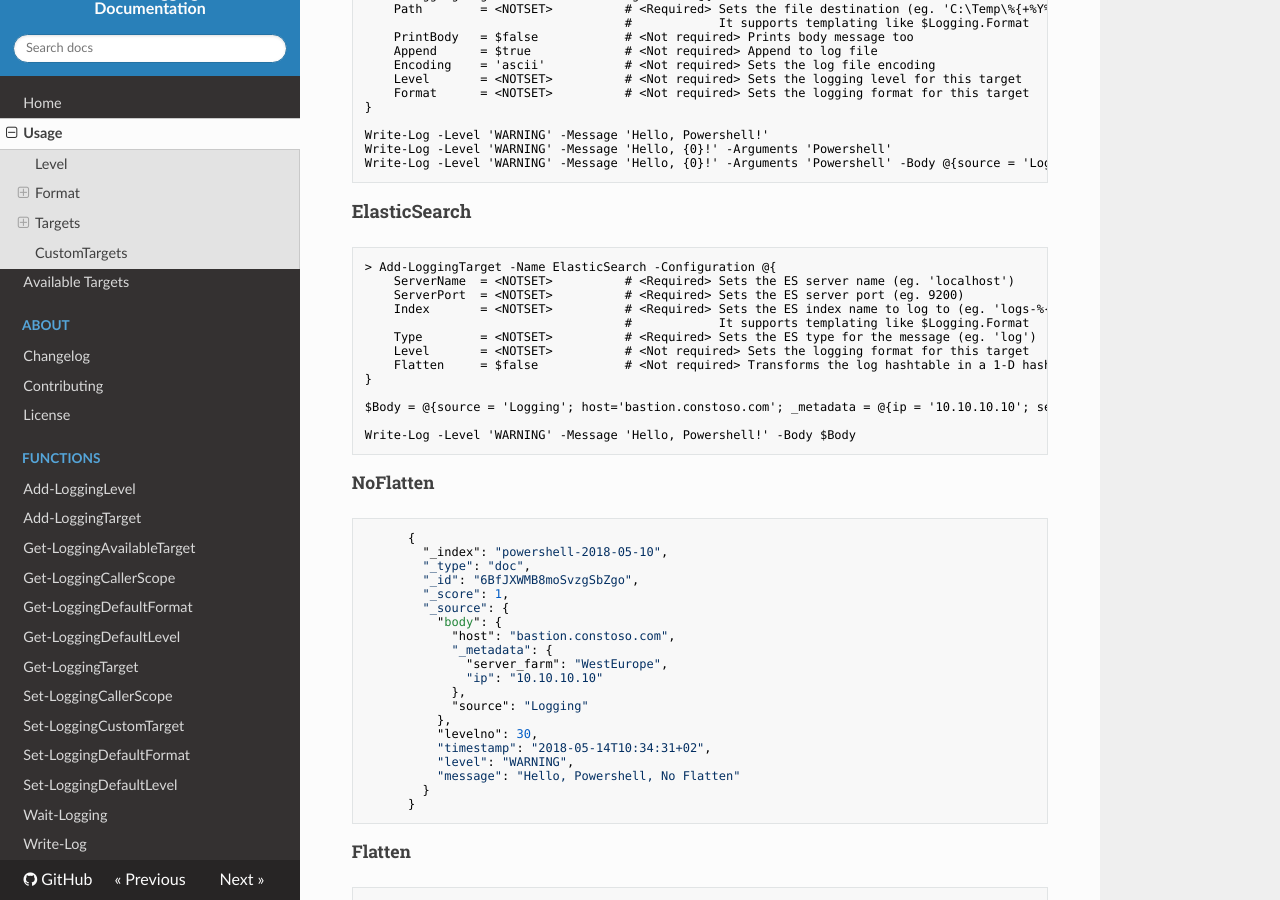
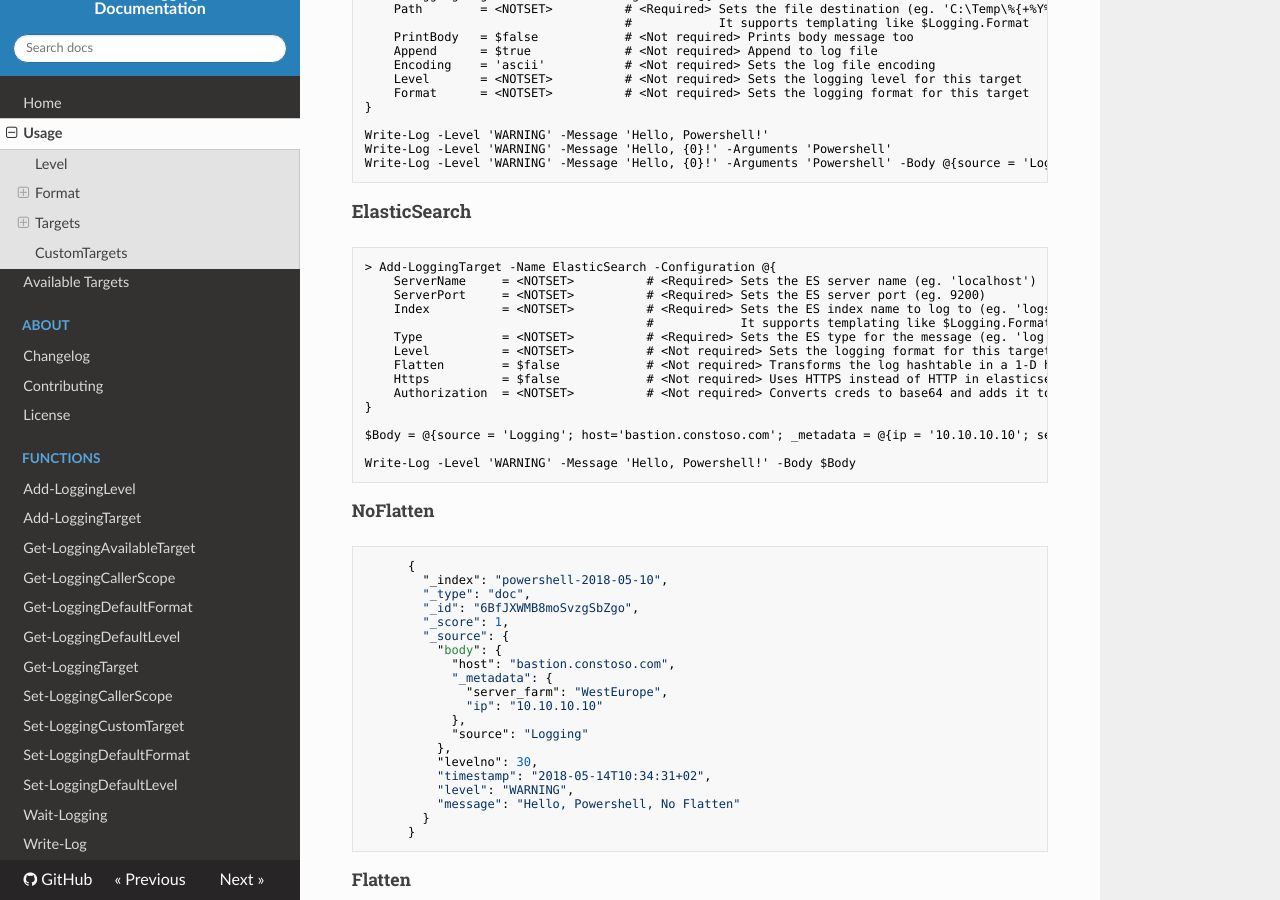
Before and after one commit to RootITUp/Logging, an MkDocs documentation site: the page built from docs/Usage.md, in a window 1280 px wide and 900 px high, scrolled down 4068 px. Built offline with MkDocs 1.6.1, drawn with Linux system fonts in a browser that asks for light colours; nearby versions of some CDN libraries.

Commit message:
Updated Usage.md (elasticsearch target)

````diff
--- a/docs/Usage.md
+++ b/docs/Usage.md
@@ -203,13 +203,15 @@ Write-Log -Level 'WARNING' -Message 'Hello, {0}!' -Arguments 'Powershell' -Body
 
 ```powershell
 > Add-LoggingTarget -Name ElasticSearch -Configuration @{
-    ServerName  = <NOTSET>          # <Required> Sets the ES server name (eg. 'localhost')
-    ServerPort  = <NOTSET>          # <Required> Sets the ES server port (eg. 9200)
-    Index       = <NOTSET>          # <Required> Sets the ES index name to log to (eg. 'logs-%{+%Y.%m.%d}')
-                                    #            It supports templating like $Logging.Format
-    Type        = <NOTSET>          # <Required> Sets the ES type for the message (eg. 'log')
-    Level       = <NOTSET>          # <Not required> Sets the logging format for this target
-    Flatten     = $false            # <Not required> Transforms the log hashtable in a 1-D hashtable
+    ServerName     = <NOTSET>          # <Required> Sets the ES server name (eg. 'localhost')
+    ServerPort     = <NOTSET>          # <Required> Sets the ES server port (eg. 9200)
+    Index          = <NOTSET>          # <Required> Sets the ES index name to log to (eg. 'logs-%{+%Y.%m.%d}')
+                                       #            It supports templating like $Logging.Format
+    Type           = <NOTSET>          # <Required> Sets the ES type for the message (eg. 'log')
+    Level          = <NOTSET>          # <Not required> Sets the logging format for this target
+    Flatten        = $false            # <Not required> Transforms the log hashtable in a 1-D hashtable
+    Https          = $false            # <Not required> Uses HTTPS instead of HTTP in elasticsearch URL if $true
+    Authorization  = <NOTSET>          # <Not required> Converts creds to base64 and adds it to headers. (eg. 'username:password')
 }
 
 $Body = @{source = 'Logging'; host='bastion.constoso.com'; _metadata = @{ip = '10.10.10.10'; server_farm = 'WestEurope'}}
````
